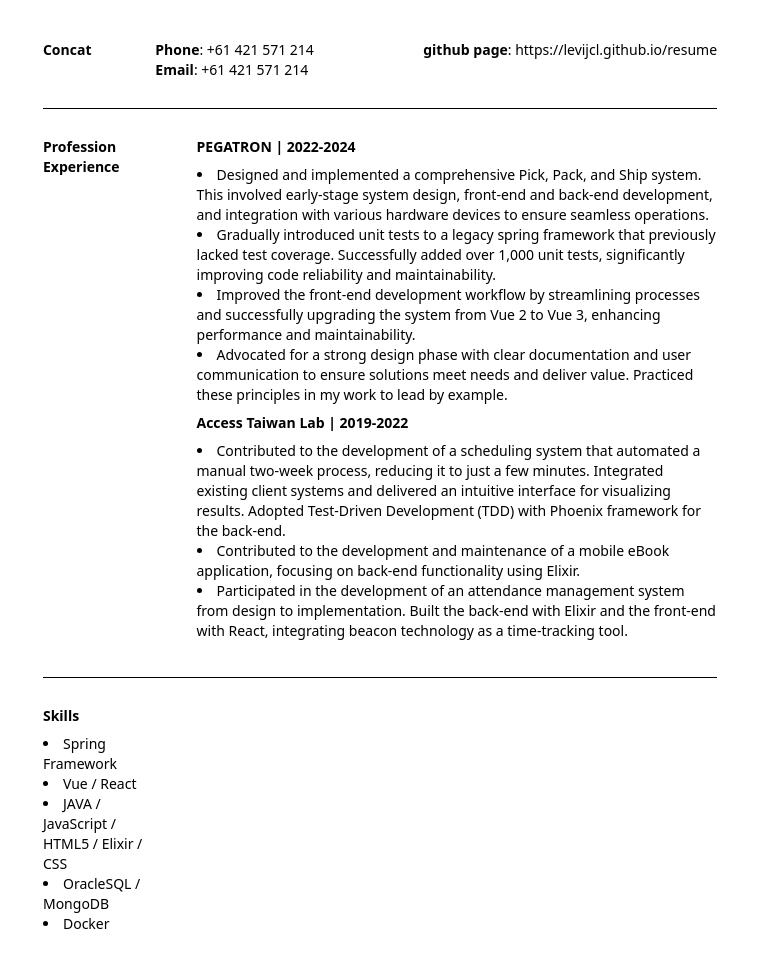
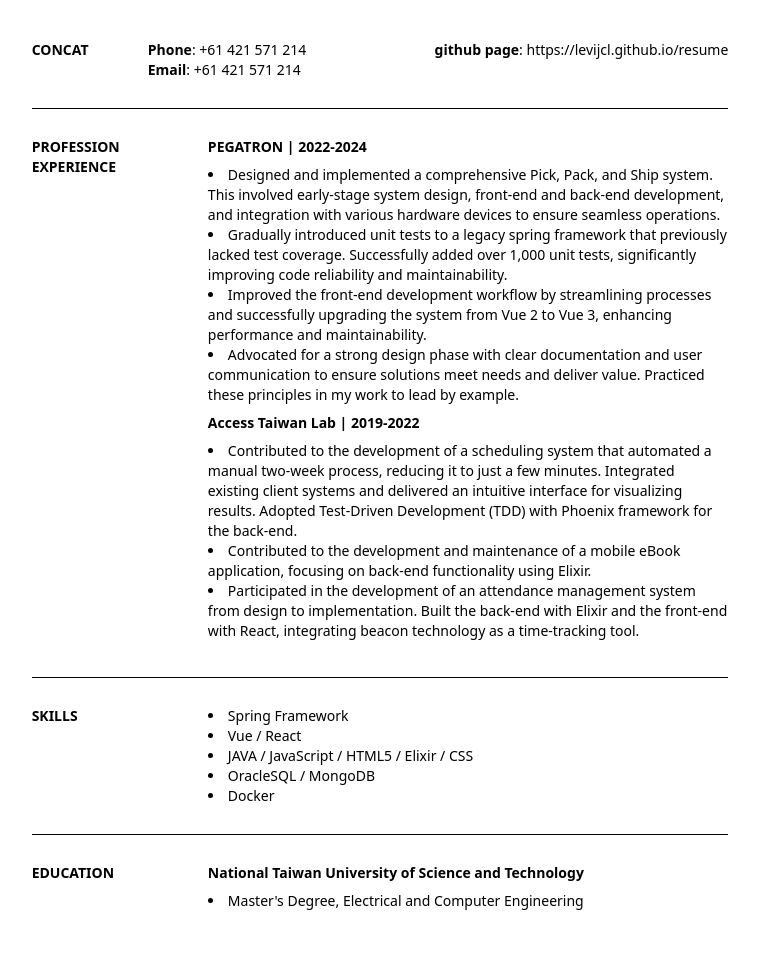
Before and after one commit to levijcl/resume, a website: page index.html in a window 1280 px wide. Shown: the part 76-1035 px from the top of the page, without its empty margins (260-1020 px from the left). Before the commit the page ends 1010 px from the top, so only its background shows below. Drawn offline with Linux system fonts and the light colour scheme.

Commit message:
Add Education

```diff
--- a/index.html
+++ b/index.html
@@ -13,7 +13,7 @@
       </header>
       <section class="text-sm sm:flex sm:justify-between">
         <div class="mb-2 sm:mb-0 sm:basis-1/6">
-          <strong>Concat</strong>
+          <strong>CONCAT</strong>
         </div>
         <div class="grid grid-cols-1 sm:grid-cols-3 sm:flex-1">
           <p><strong>Phone</strong>: +61 421 571 214</p>
@@ -32,7 +32,7 @@
       </section>
       <section class="text-sm sm:flex sm:justify-between">
         <div class="mb-2 sm:mb-0 sm:basis-1/6">
-          <strong>Profession Experience</strong>
+          <strong>PROFESSION EXPERIENCE</strong>
         </div>
         <div class="sm:flex-1 text-sm max-w-prose">
           <div class="mb-2">
@@ -94,9 +94,9 @@
       </section>
       <section class="text-sm sm:flex sm:justify-between">
         <div class="mb-2 sm:mb-0 sm:basis-1/6">
-          <div class="mb-2">
-            <strong>Skills</strong>
-          </div>
+          <strong>SKILLS</strong>
+        </div>
+        <div class="sm:flex-1 max-w-prose">
           <ul class="list-disc list-inside">
             <li>Spring Framework</li>
             <li>Vue / React</li>
@@ -106,6 +106,26 @@
           </ul>
         </div>
       </section>
+      <section class="my-7 sm:flex sm:justify-between">
+        <div class="hidden sm:basis-1/6"></div>
+        <hr class="border-black sm:flex-1" />
+      </section>
+      <section class="text-sm sm:flex sm:justify-between">
+        <div class="mb-2 sm:mb-0 sm:basis-1/6">
+          <strong>EDUCATION</strong>
+        </div>
+        <div class="sm:flex-1 max-w-prose">
+          <div class="mb-2">
+            <strong
+              >National Taiwan University of Science and Technology</strong
+            >
+          </div>
+          <ul class="list-disc list-inside">
+            <li>Master's Degree, Electrical and Computer Engineering</li>
+          </ul>
+        </div>
+      </section>
+    <footer class="mt-12"></footer>
     </div>
   </body>
 </html>
```
Also changed, not shown: src/output.css.
